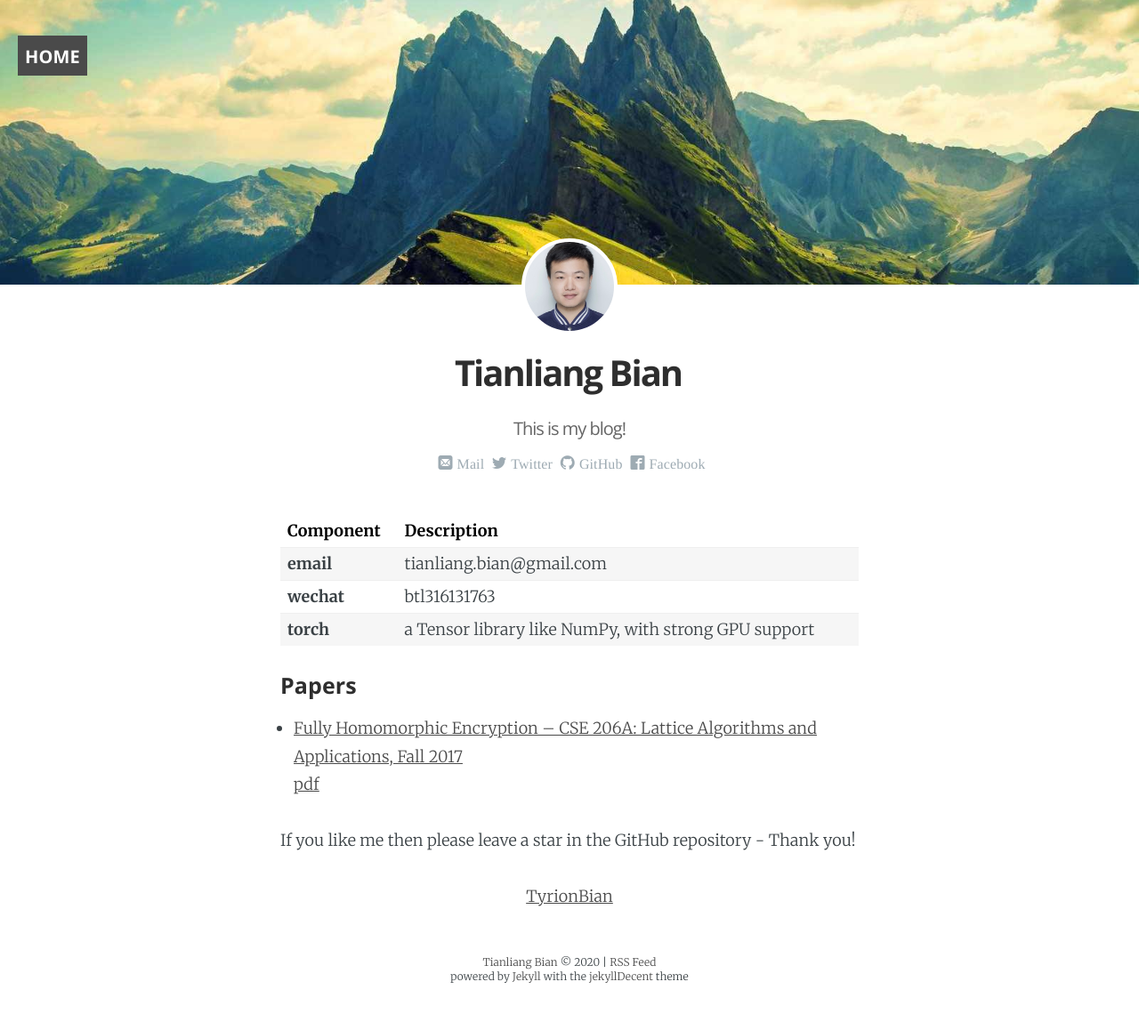
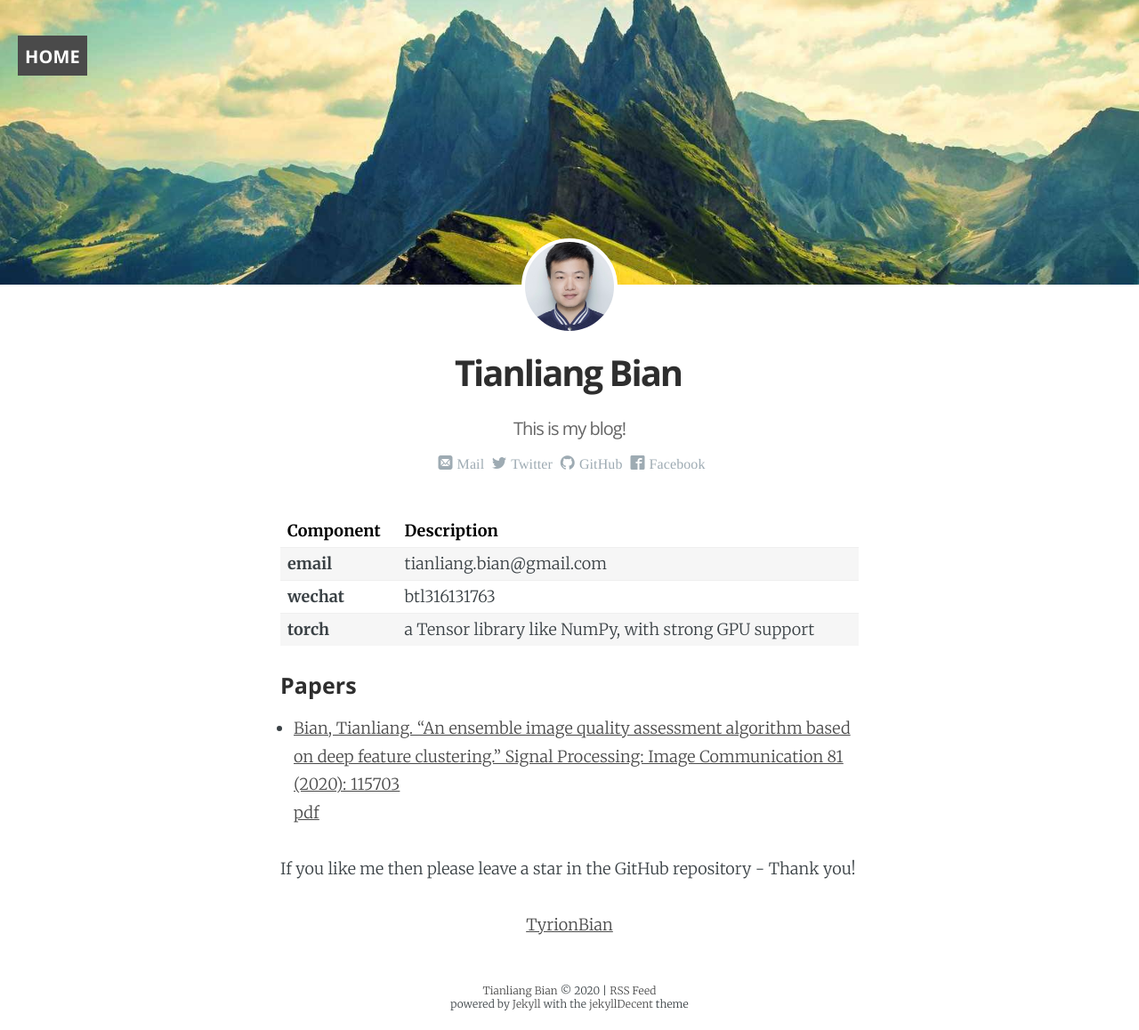
Before and after one commit to TyrionBian/tyrionbian.github.io, a Jekyll site: the page built from _pages/about.md, in a window 1280 px wide. Shown: the whole page at 89% size. Built offline with Jekyll 4.4.1, drawn with Linux system fonts in a browser that asks for light colours; some web fonts are replaced; before the commit the page ends 1126 px from its top, so only the background shows below that.

Commit message:
Update about.md

```diff
--- a/_pages/about.md
+++ b/_pages/about.md
@@ -18,7 +18,7 @@ excerpt:   This page contains the curriculum vitae (CV) of the author.
 
 ### Papers
 
-- [Fully Homomorphic Encryption -- CSE 206A: Lattice Algorithms and Applications, Fall 2017](https://doi.org/10.1016/j.image.2019.115703)
+- [Bian, Tianliang. "An ensemble image quality assessment algorithm based on deep feature clustering." Signal Processing: Image Communication 81 (2020): 115703](https://doi.org/10.1016/j.image.2019.115703)
 
     [pdf](/paper/An ensemble image quality assessment algorithm based on deep feature clustering.pdf)
 
```
